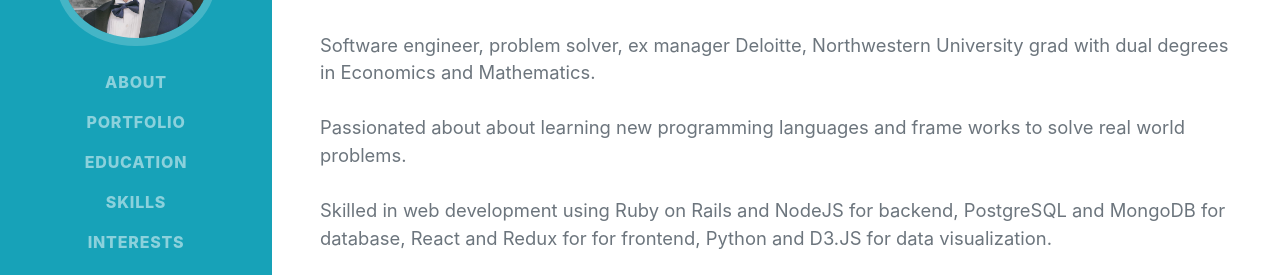
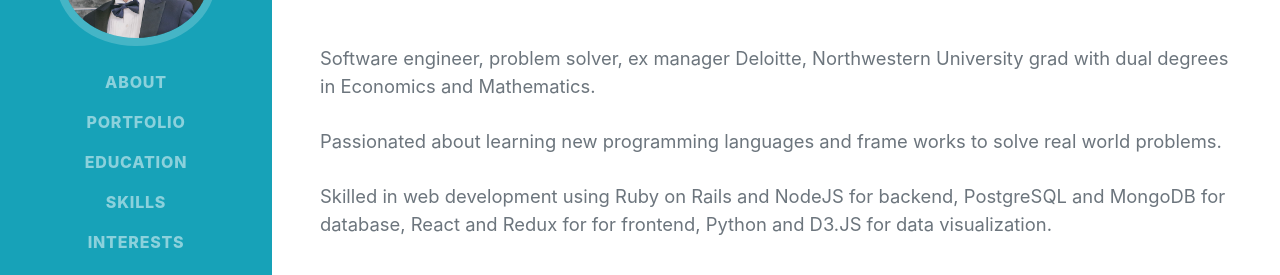
Before and after one commit to caroger/portfolio, a website: page dist/index.html in a window 1280 px wide. Shown: the part 296-571 px from the top of the page. Drawn offline with nearby package versions, Linux system fonts and the light colour scheme; a web font is replaced by a local one.

Commit message:
fix typos

```diff
--- a/dist/index.html
+++ b/dist/index.html
@@ -73,7 +73,7 @@
                     Northwestern University grad with dual degrees in
                     Economics and Mathematics.</br></br>
 
-                    Passionated about about learning new programming languages and frame works to solve real world
+                    Passionated about learning new programming languages and frame works to solve real world
                     problems.</br></br>
 
                     Skilled in web development using Ruby on Rails and NodeJS for backend, PostgreSQL and MongoDB for
```
